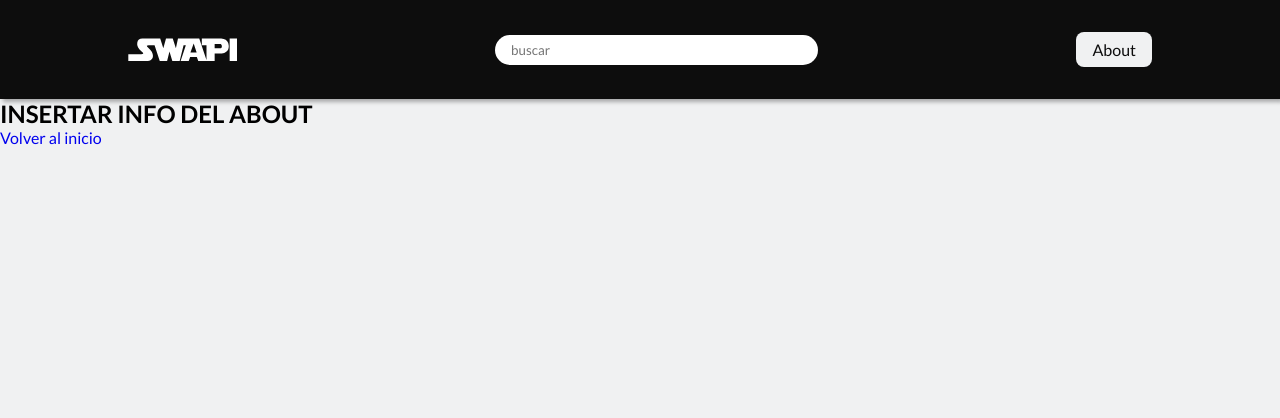
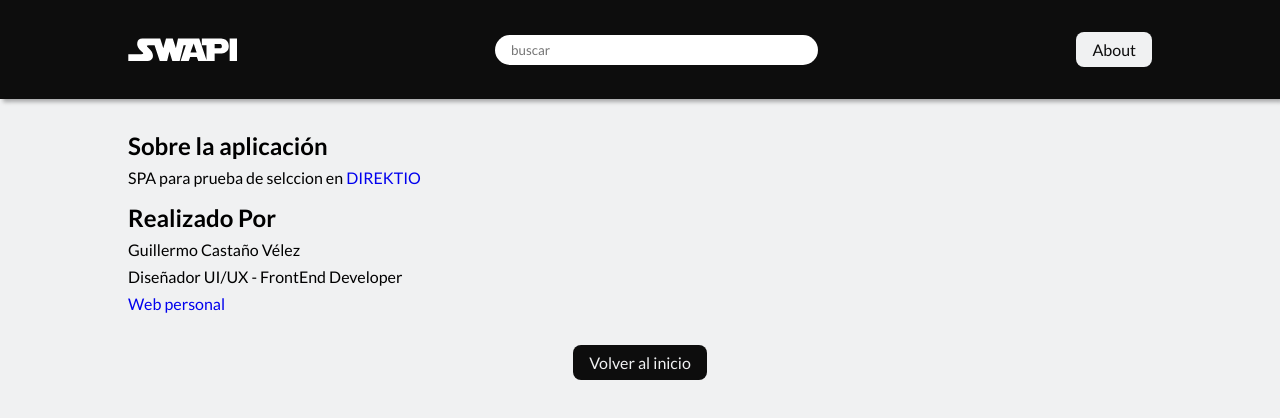
Before and after one commit to guillermocvelez/swapi, a Vue app: page /about in a window 1280 px wide. Shown: the top 418 px of the page. Built offline with nearby package versions, Linux system fonts and the light colour scheme.

Commit message:
Estilos del About terminados

```diff
--- a/src/views/About.vue
+++ b/src/views/About.vue
@@ -1,7 +1,55 @@
 <template>
-<div>
-  <h2>INSERTAR INFO DEL ABOUT</h2>
-  <router-link to="/">Volver al inicio</router-link>
+<div class="about-container">
+  <div class="about-info">
+      <h2>Sobre la aplicación</h2>
+      <p class="info">SPA para prueba de selccion en <a href="https://www.direktio.com/empresa">DIREKTIO</a></p>
+
+
+      <h2>Realizado Por</h2>
+      <p>Guillermo Castaño Vélez</p>
+      <p>Diseñador UI/UX - FrontEnd Developer</p>
+      <a href="https://guillermocv.com">Web personal</a>
+
+  </div>
+  <router-link class="home-link" to="/">Volver al inicio</router-link>
 </div>
 
 </template>
+
+
+
+
+<style scoped>
+h2{
+  margin-bottom: 8px;
+}
+.info{
+  margin-bottom:16px;
+}
+p{
+  margin-bottom: 8px;
+}
+.about-container{
+  width: 100%;
+  display: flex;
+  flex-direction: column;
+  align-items: center;
+}
+.about-info{
+  width: 80%;
+  margin-top: 32px;
+}
+.home-link{
+  margin-top: 32px;
+  background-color: var(--main-black);
+  color:var(--light);
+  padding: 8px 16px;
+  border-radius: 8px;
+  cursor: pointer;
+  transition: all 300ms ease-in-out;
+}
+.home-link:hover{
+  background-color: var(--main-gray);
+  color:var(--main-black);
+}
+</style>
```
